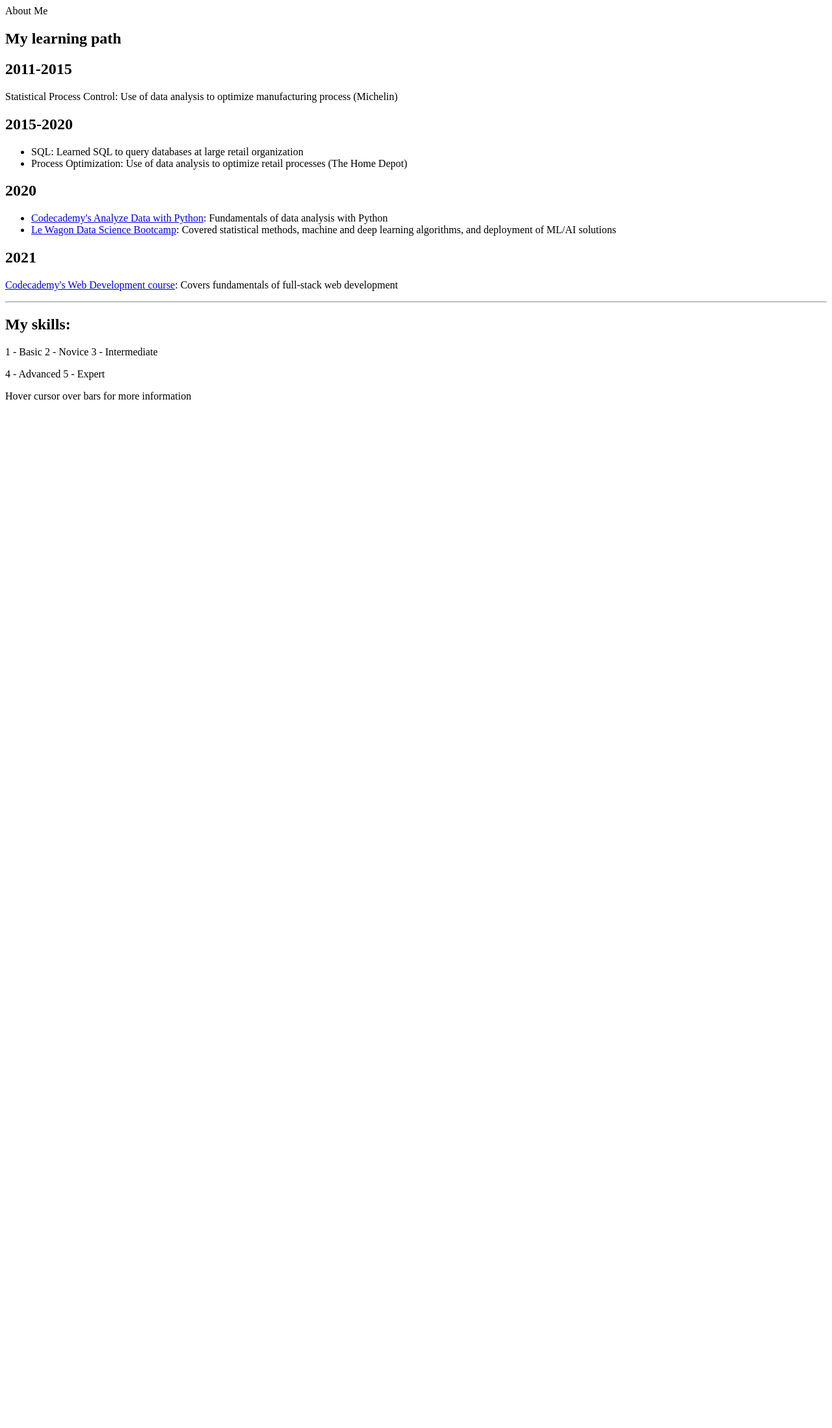
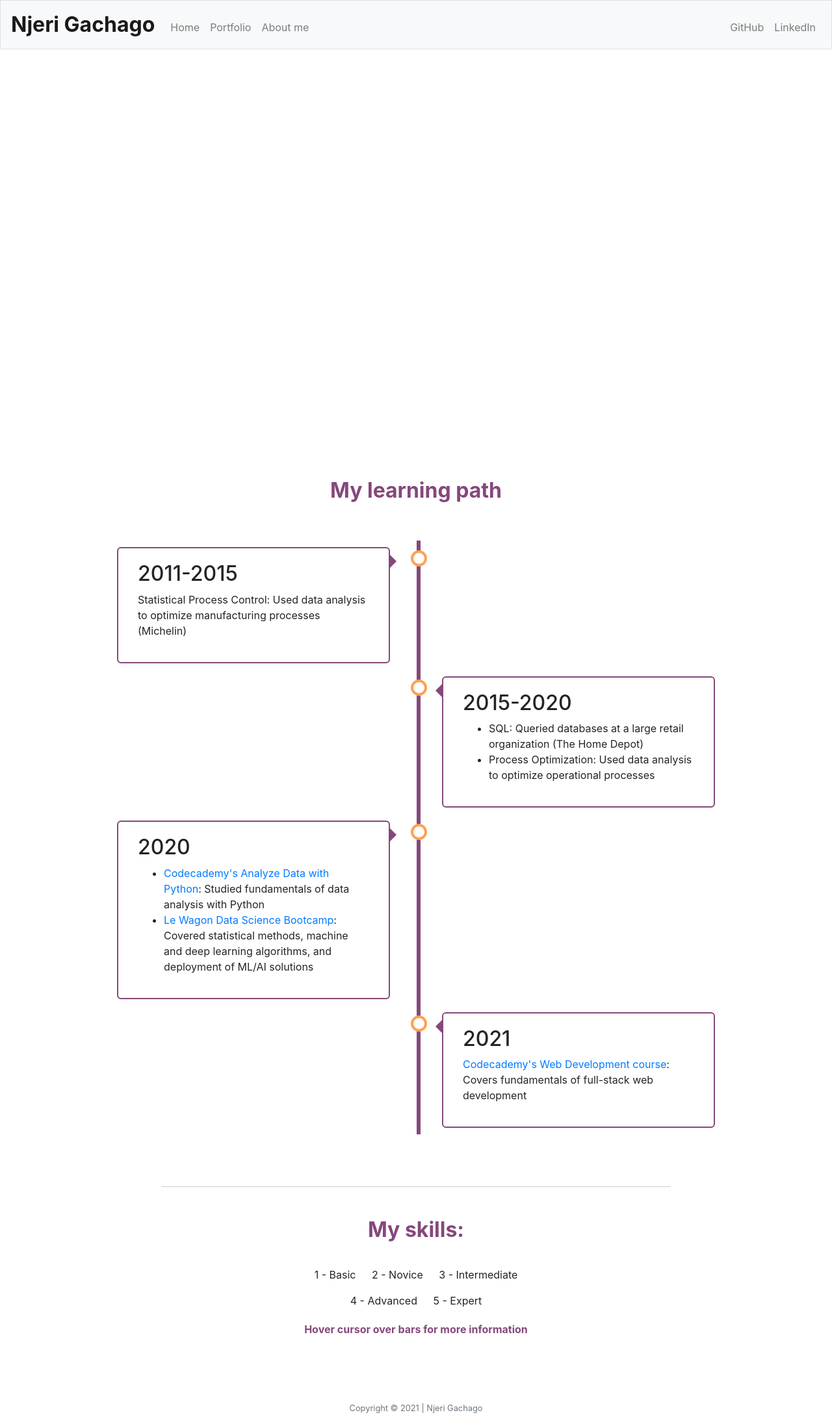
Before and after one commit to ngachago/portfolio-website, a Flask app: template templates/about.html in a window 1280 px wide. Shown: the whole page at 65% size. Before the commit the page ends 615 px from the top, so only its background shows below. Run offline with Flask 2, Linux system fonts and the light colour scheme; the template is opened without the code that fills it, so the values that code supplies are empty; some libraries are stand-ins or nearby versions.

Commit message:
modified styles and fixed page links

```diff
--- a/helper.py
+++ b/helper.py
@@ -4,9 +4,8 @@
 
 def return_db_row_for_content_type(content_type):
     '''
-    Function to check language and choose correct table in database
+    Function to choose correct table in database
     Args: content_type = str; the content that should be queried from the databases
-          lang = str; language
     Returns: df_row = contains results from sql query
     '''
 
@@ -39,7 +38,6 @@
     '''
     Function to get the relevant content for the html page
     Args: page = str; name of the html page
-          lang = str; specifies language selected by user
     Returns: title_text = str; content for the html page
     '''
 
@@ -59,7 +57,6 @@
 def get_portfolio_content():
     '''
     Function to get the portfolio projects from the database
-    Args: lang = str; specifies language selected by user
     Returns: zipped
     '''
 
@@ -97,7 +94,6 @@
 def get_skill_content():
     '''
     Function to get the skills from the database
-    Args: lang = str; specifies language selected by user
     Returns: skill_list
     '''
 
--- a/static/styles.css
+++ b/static/styles.css
@@ -222,7 +225,7 @@
 
 .about-header
 {
-    color: #33C6B8;
+    color: #85487b;
     font-weight: bold;
 }
 
@@ -241,7 +244,7 @@
     content: '';
     position: absolute;
     width: 6px;
-    background-color: #33C6B8;
+    background-color: #85487b;
     top: 0;
     bottom: 0;
     left: 50%;
@@ -289,9 +292,9 @@
   width: 0;
   z-index: 5;
   right: 30px;
-  border: medium solid #33C6B8;
+  border: medium solid #85487b;
   border-width: 10px 0 10px 10px;
-  border-color: transparent transparent transparent #33C6B8;
+  border-color: transparent transparent transparent #85487b;
 }
 
 /* Add arrows to the right container (pointing left) */
@@ -303,9 +306,9 @@
   width: 0;
   z-index: 5;
   left: 30px;
-  border: medium solid #33C6B8;
+  border: medium solid #85487b;
   border-width: 10px 10px 10px 0;
-  border-color: transparent #33C6B8 transparent transparent;
+  border-color: transparent #85487b transparent transparent;
 }
 
 /* Fix the circle for containers on the right side */
@@ -318,7 +321,7 @@
   padding: 20px 30px;
   background-color: white;
   position: relative;
-  border: 2px solid #33C6B8;
+  border: 2px solid #85487b;
   border-radius: 6px;
 }
 
@@ -373,7 +376,7 @@
 
 h2.about-header
 {
-    color: #33C6B8;
+    color: #85487b;
 }
 
 .about-row
--- a/templates/about.html
+++ b/templates/about.html
@@ -1,3 +1,5 @@
+{% extends "layout.html" %}
+
 {% block title %}
     About Me
 {% endblock %}
@@ -16,15 +18,15 @@
         <div class="container-timeline left">
             <div class="content">
                     <h2>2011-2015</h2>
-                        <p>Statistical Process Control: Use of data analysis to optimize manufacturing process (Michelin)</p>
+                        <p>Statistical Process Control: Used data analysis to optimize manufacturing processes (Michelin)</p>
             </div>
         </div>
         <div class="container-timeline right">
             <div class="content">
                     <h2>2015-2020</h2>
                         <ul>
-                            <li>SQL: Learned SQL to query databases at large retail organization</li>
-                            <li>Process Optimization: Use of data analysis to optimize retail processes (The Home Depot)</li>
+                            <li>SQL: Queried databases at a large retail organization (The Home Depot)</li>
+                            <li>Process Optimization: Used data analysis to optimize operational processes</li>
                         </ul>
             </div>
         </div>
@@ -34,7 +36,7 @@
                         <ul>
                             <li>
                                 <a target="_blank" class="about-link" href="https://www.codecademy.com/learn/paths/analyze-data-with-python">Codecademy's Analyze Data with Python</a>:
-                                Fundamentals of data analysis with Python
+                                Studied fundamentals of data analysis with Python
                             </li>
                             <li>
                                 <a target="_blank" class="about-link" href="https://www.lewagon.com/tokyo/data-science-course/full-time">Le Wagon Data Science Bootcamp</a>:
--- a/templates/index.html
+++ b/templates/index.html
@@ -1,3 +1,5 @@
+{% extends "layout.html" %}
+
 {% block title %}
     Index
 {% endblock %}
@@ -20,7 +22,7 @@
                     </div>
                     <div class="row">
                         <a target="_blank" href="https://github.com/ngachago/SmartStay">
-                            <img class="portfolio-img" src="/static/img/portfolio-website.png">
+                            <img class="portfolio-img" src="/static/img/review_cloud.png">
                         </a>
                     </div>
                     <div class="index-bottom text-center">
--- a/templates/layout_en.html
+++ b/templates/layout.html
@@ -2,7 +2,7 @@
 
 <!-- This entire layout structure is taken from CS50s finance implementation https://finance.cs50.net/login -->
 
-<html lang="en">
+<html>
 
     <head>
 
@@ -41,7 +41,7 @@
         <meta name="robots" content="noindex">
 
         <title>Njeri Gachago</title>
-        <link rel="icon" href="/static/img/home.png">
+        <link rel="icon" href="/static/img/home.jpg">
 
         <!-- mobile first bootstrap -->
         <meta name="viewport" content="width=device-width, initial-scale=1">
@@ -59,13 +59,13 @@
             <div class="collapse navbar-collapse" id="navbarNav">
                 <ul class="navbar-nav mr-auto mt-2">
                     <li class="nav-item">
-                        <a class="nav-link" id="{{ id }}-nav-link" href="/en/index">Home</a>
+                        <a class="nav-link" id="{{ id }}-nav-link" href="/index">Home</a>
                     </li>
                     <li class="nav-item">
-                        <a class="nav-link" id="{{ id }}-nav-link" href="/en/portfolio">Portfolio</a>
+                        <a class="nav-link" id="{{ id }}-nav-link" href="/portfolio">Portfolio</a>
                     </li>
                     <li class="nav-item">
-                        <a class="nav-link" id="{{ id }}-nav-link" href="/en/about">About me</a>
+                        <a class="nav-link" id="{{ id }}-nav-link" href="/about">About me</a>
                     </li>
                 </ul>
                 <ul class="navbar-nav ml-auto mt-2">
--- a/templates/portfolio.html
+++ b/templates/portfolio.html
@@ -1,3 +1,5 @@
+{% extends "layout.html" %}
+
 {% block title %}
     Portfolio
 {% endblock %}
```
Also changed, not shown: other parts of static/styles.css (+22 -19 lines), static/img/home.jpg (added), static/img/home.png (deleted), 1 other file.
